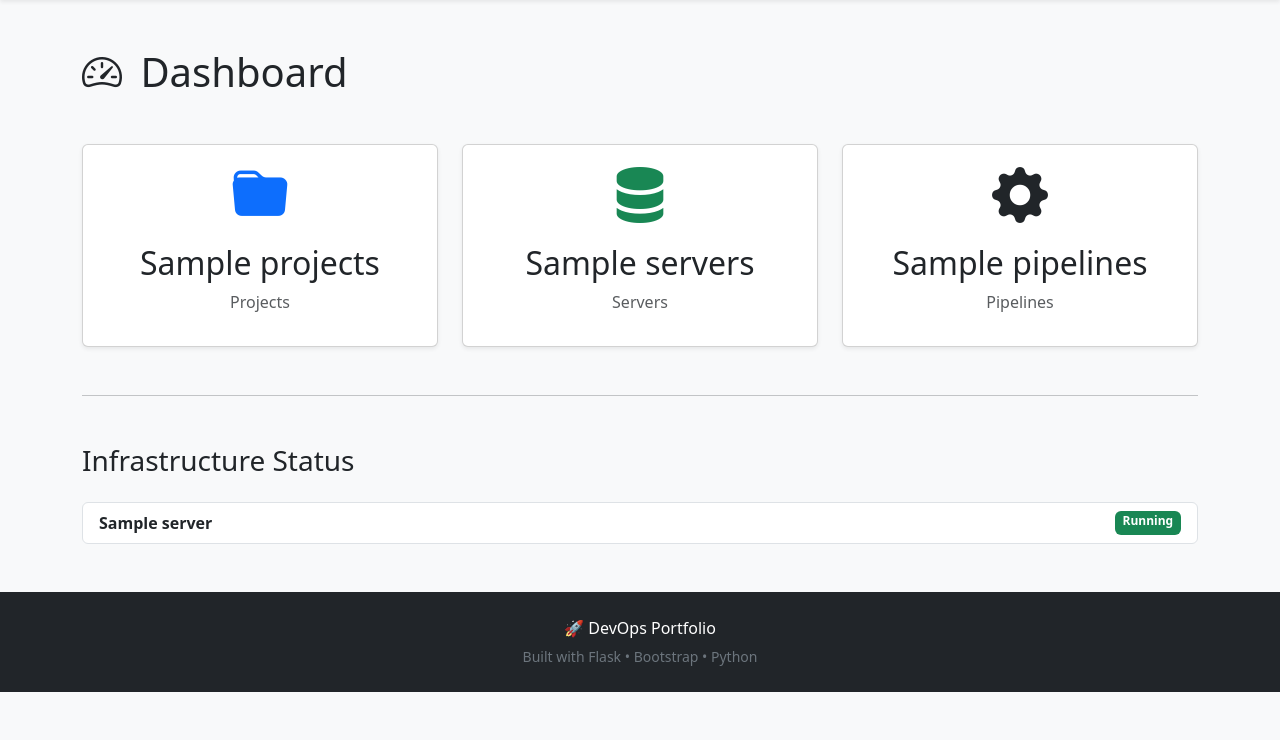
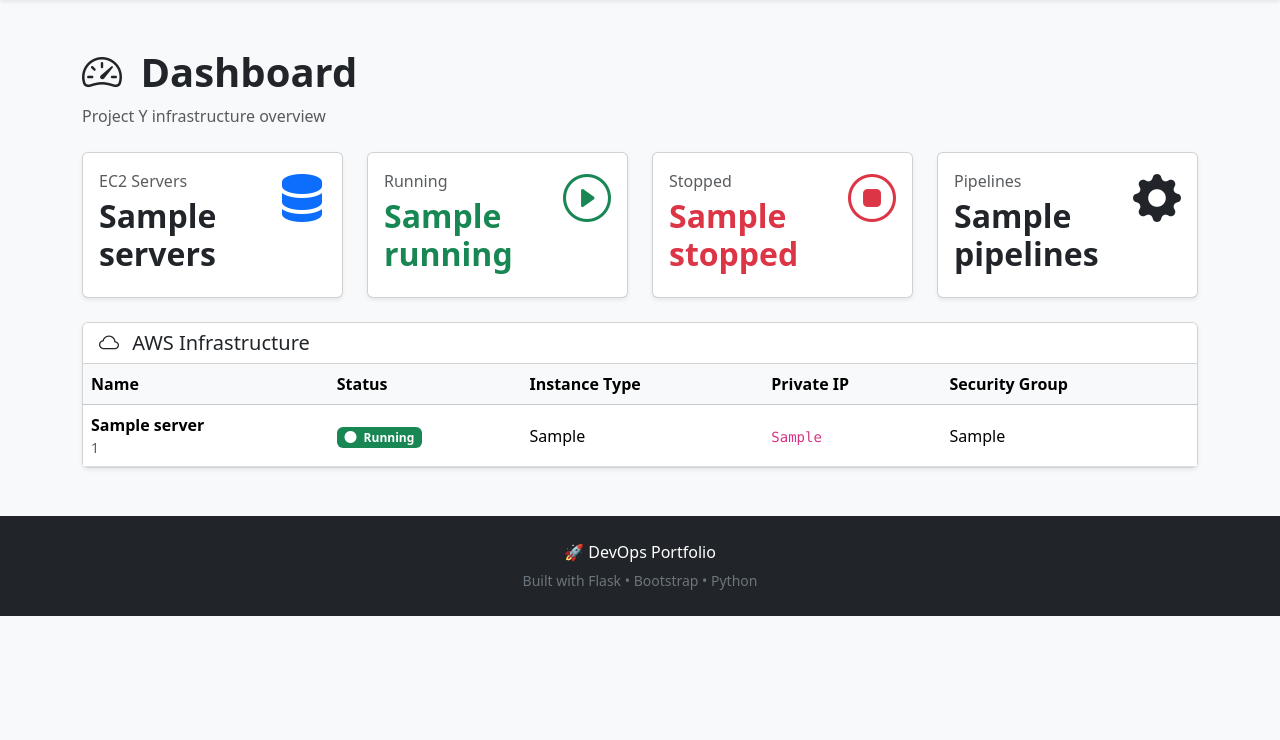
Before and after one commit to DanielDahan-work/Project_Y, a Flask app: template app/templates/dashboard.html in a window 1280 px wide. Shown: the part 60-800 px from the top of the page. Run offline with Flask 3, Linux system fonts and the light colour scheme; the template is opened without the code that fills it: most values are stand-ins (such as "Sample title", 1, 10 or a date in 2020).

Commit message:
Upgrade AWS dashboard

```diff
--- a/app/templates/dashboard.html
+++ b/app/templates/dashboard.html
@@ -2,35 +2,47 @@
 
 {% block content %}
 
-<h1 class="mb-5">
+<div class="d-flex justify-content-between align-items-center mb-4">
 
-    <i class="bi bi-speedometer2 me-2"></i>
+    <div>
+        <h1 class="fw-bold">
+            <i class="bi bi-speedometer2 me-2"></i>
+            Dashboard
+        </h1>
 
-    Dashboard
+        <p class="text-muted mb-0">
+            Project Y infrastructure overview
+        </p>
+    </div>
 
-</h1>
+</div>
 
-<div class="row g-4">
 
-    <div class="col-md-4">
+<!-- Statistics -->
 
-        <div class="card shadow-sm text-center">
+<div class="row g-4 mb-4">
+
+    <div class="col-md-3">
+
+        <div class="card shadow-sm h-100">
 
             <div class="card-body">
 
-                <i class="bi bi-folder-fill display-4 text-primary"></i>
+                <div class="d-flex justify-content-between">
 
-                <h2 class="mt-3">
+                    <div>
+                        <p class="text-muted mb-1">
+                            EC2 Servers
+                        </p>
 
-                    {{ stats.projects }}
+                        <h2 class="fw-bold">
+                            {{ stats.servers }}
+                        </h2>
+                    </div>
 
-                </h2>
+                    <i class="bi bi-server display-5 text-primary"></i>
 
-                <p class="text-muted">
-
-                    Projects
-
-                </p>
+                </div>
 
             </div>
 
@@ -38,25 +50,28 @@
 
     </div>
 
-    <div class="col-md-4">
 
-        <div class="card shadow-sm text-center">
+    <div class="col-md-3">
+
+        <div class="card shadow-sm h-100">
 
             <div class="card-body">
 
-                <i class="bi bi-server display-4 text-success"></i>
+                <div class="d-flex justify-content-between">
 
-                <h2 class="mt-3">
+                    <div>
+                        <p class="text-muted mb-1">
+                            Running
+                        </p>
 
-                    {{ stats.servers }}
+                        <h2 class="fw-bold text-success">
+                            {{ stats.running }}
+                        </h2>
+                    </div>
 
-                </h2>
+                    <i class="bi bi-play-circle display-5 text-success"></i>
 
-                <p class="text-muted">
-
-                    Servers
-
-                </p>
+                </div>
 
             </div>
 
@@ -64,25 +79,57 @@
 
     </div>
 
-    <div class="col-md-4">
 
-        <div class="card shadow-sm text-center">
+    <div class="col-md-3">
+
+        <div class="card shadow-sm h-100">
 
             <div class="card-body">
 
-                <i class="bi bi-gear-fill display-4 text-dark"></i>
+                <div class="d-flex justify-content-between">
 
-                <h2 class="mt-3">
+                    <div>
+                        <p class="text-muted mb-1">
+                            Stopped
+                        </p>
 
-                    {{ stats.pipelines }}
+                        <h2 class="fw-bold text-danger">
+                            {{ stats.stopped }}
+                        </h2>
+                    </div>
 
-                </h2>
+                    <i class="bi bi-stop-circle display-5 text-danger"></i>
 
-                <p class="text-muted">
+                </div>
 
-                    Pipelines
+            </div>
 
-                </p>
+        </div>
+
+    </div>
+
+
+    <div class="col-md-3">
+
+        <div class="card shadow-sm h-100">
+
+            <div class="card-body">
+
+                <div class="d-flex justify-content-between">
+
+                    <div>
+                        <p class="text-muted mb-1">
+                            Pipelines
+                        </p>
+
+                        <h2 class="fw-bold">
+                            {{ stats.pipelines }}
+                        </h2>
+                    </div>
+
+                    <i class="bi bi-gear-fill display-5 text-dark"></i>
+
+                </div>
 
             </div>
 
@@ -92,35 +139,122 @@
 
 </div>
 
-<hr class="my-5">
 
-<h3 class="mb-4">
+<!-- Infrastructure -->
 
-    Infrastructure Status
+<div class="card shadow-sm">
 
-</h3>
+    <div class="card-header bg-white">
 
-<div class="list-group">
+        <h5 class="mb-0">
+            <i class="bi bi-cloud me-2"></i>
+            AWS Infrastructure
+        </h5>
 
-{% for server in servers %}
+    </div>
 
-<div class="list-group-item d-flex justify-content-between">
 
-    <strong>
+    <div class="card-body p-0">
 
-        {{ server.name }}
+        <div class="table-responsive">
 
-    </strong>
+            <table class="table table-hover align-middle mb-0">
 
-    <span class="badge bg-success">
+                <thead class="table-light">
 
-        {{ server.status }}
+                    <tr>
 
-    </span>
+                        <th>Name</th>
+                        <th>Status</th>
+                        <th>Instance Type</th>
+                        <th>Private IP</th>
+                        <th>Security Group</th>
 
-</div>
+                    </tr>
 
-{% endfor %}
+                </thead>
+
+
+                <tbody>
+
+                    {% for server in servers %}
+
+                    <tr>
+
+                        <td>
+
+                            <strong>
+                                {{ server.name }}
+                            </strong>
+
+                            <div class="small text-muted">
+                                {{ server.id }}
+                            </div>
+
+                        </td>
+
+
+                        <td>
+
+                            {% if server.status == "Running" %}
+
+                                <span class="badge bg-success">
+                                    <i class="bi bi-circle-fill me-1"></i>
+                                    Running
+                                </span>
+
+                            {% else %}
+
+                                <span class="badge bg-danger">
+                                    {{ server.status }}
+                                </span>
+
+                            {% endif %}
+
+                        </td>
+
+
+                        <td>
+                            {{ server.instance_type }}
+                        </td>
+
+
+                        <td>
+                            <code>
+                                {{ server.private_ip }}
+                            </code>
+                        </td>
+
+
+                        <td>
+                            {{ server.security_group }}
+                        </td>
+
+                    </tr>
+
+                    {% else %}
+
+                    <tr>
+
+                        <td colspan="5" class="text-center py-4">
+
+                            <i class="bi bi-exclamation-circle me-2"></i>
+
+                            No EC2 instances found.
+
+                        </td>
+
+                    </tr>
+
+                    {% endfor %}
+
+                </tbody>
+
+            </table>
+
+        </div>
+
+    </div>
 
 </div>
 
```
Also changed, not shown: app/routes/dashboard.py (+13 -0 lines).
